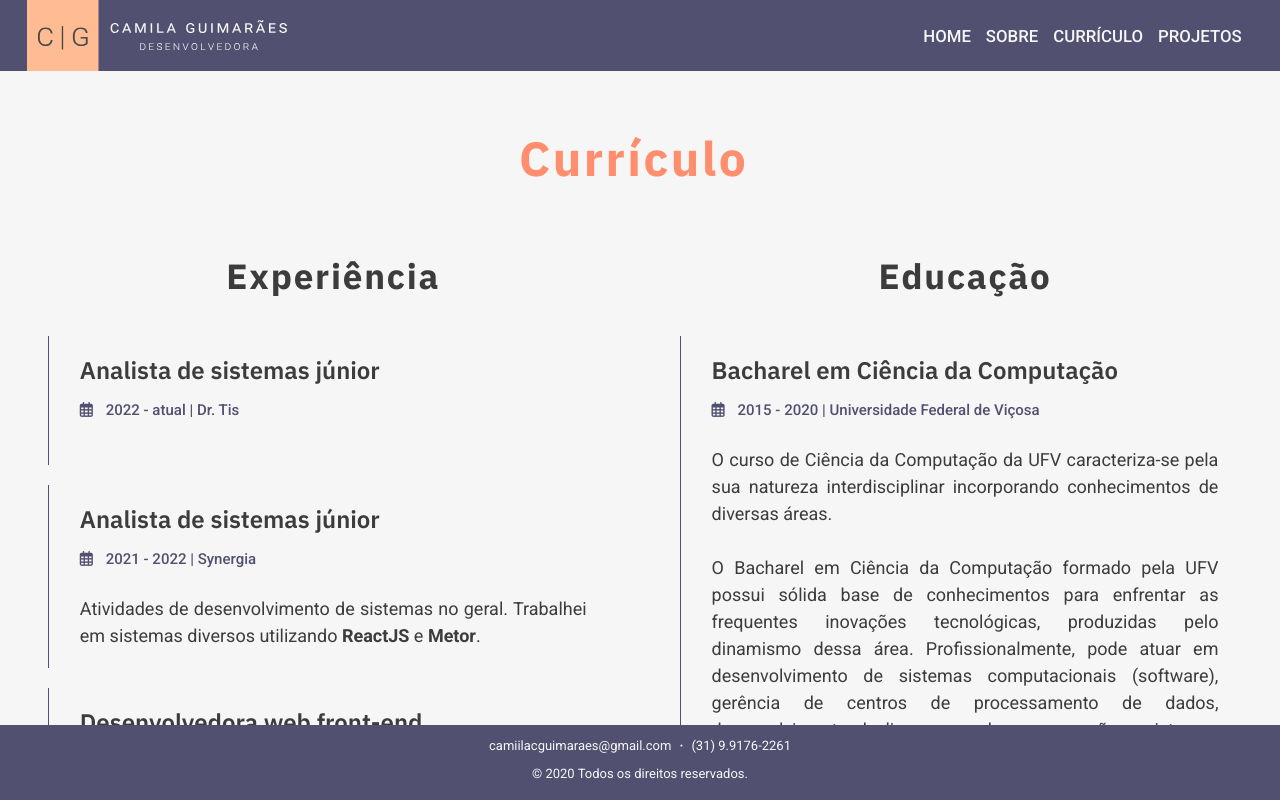
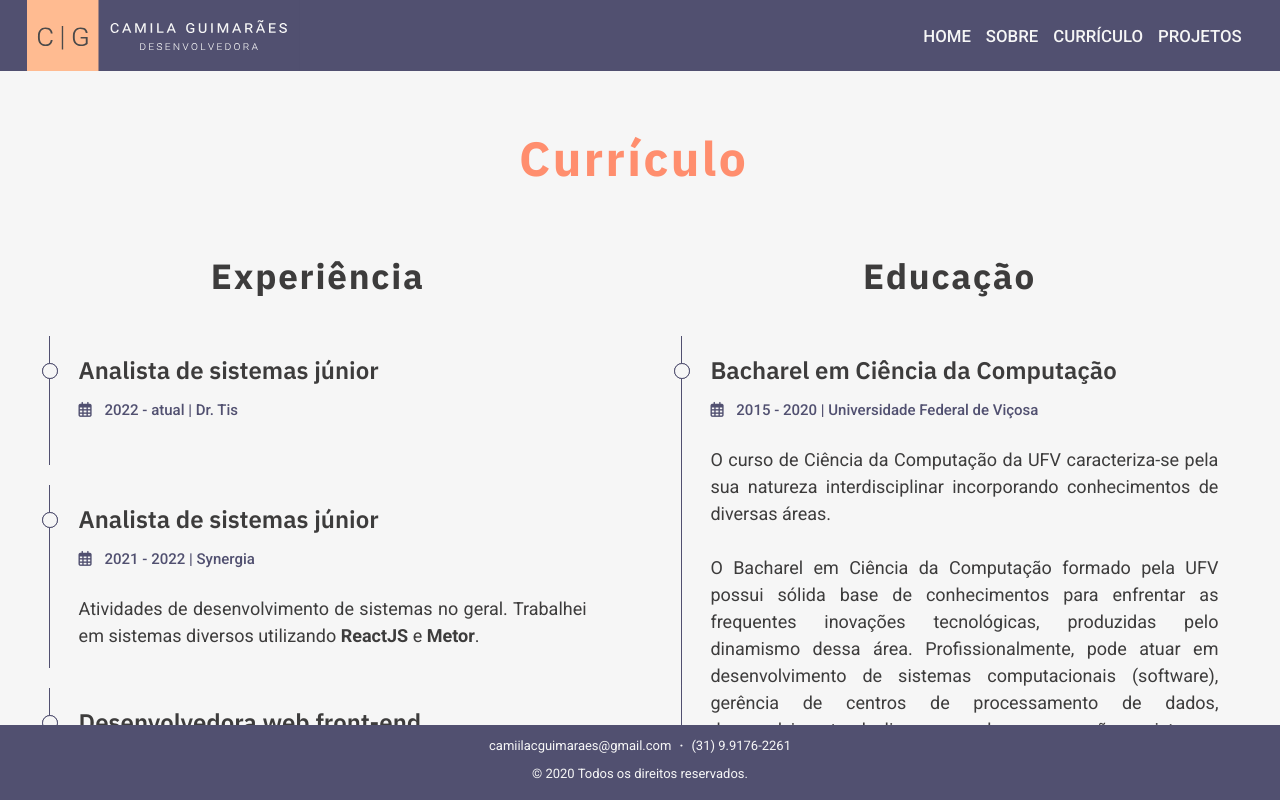
Before and after one commit to miilacg/portfolio, a Next.js app: page /Curriculo in a window 1280 px wide. Built offline with nearby package versions, Linux system fonts and the light colour scheme.

Commit message:
CURRICULO: inserindo o circulo

```diff
--- a/src/styles/components/TopicoCurriculo.module.scss
+++ b/src/styles/components/TopicoCurriculo.module.scss
@@ -1,7 +1,8 @@
 .topico {
   position: relative;
   margin-bottom: 1.25rem;
-  padding: 1.2rem 0;
+  padding: 1.2rem 0 1.2rem 1.8rem;
+  border-left: 1px solid var(--roxo);
 
   i {
     margin-right: .8rem;
@@ -14,9 +15,23 @@
 .topico::before {
   content: '';
   position: absolute;
-  width: 0.04rem;
-  height: 100%;
-  top: 0;
-  left: -2rem;
-  background-color: var(--roxo);
+  width: .875rem;
+  height: .875rem;
+  top: 1.7rem;
+  left: -.5rem;
+  background-color: var(--cinza);
+  border-radius: 50%;
+  border: 1px solid var(--roxo)
 }
+
+.topico::after {
+  content: '';
+  position: absolute;
+  width: .875rem;
+  height: .875rem;
+  top: 1.7rem;
+  left: -.5rem;
+  background-color: var(--cinza);
+  border-radius: 50%;
+  border: 1px solid var(--roxo)
+}
--- a/src/styles/pages/Curriculo.module.scss
+++ b/src/styles/pages/Curriculo.module.scss
@@ -1,4 +1,5 @@
 .mainCurriculo {
+  height: auto;
   padding-left: 1%;
   padding-right: 2%;
 }
@@ -12,6 +13,6 @@
 
   .card {
     flex: 1;
-    padding: 0 2.25rem 0 4.1875rem;
+    padding: 0 2.25rem;
   }
 }
```
